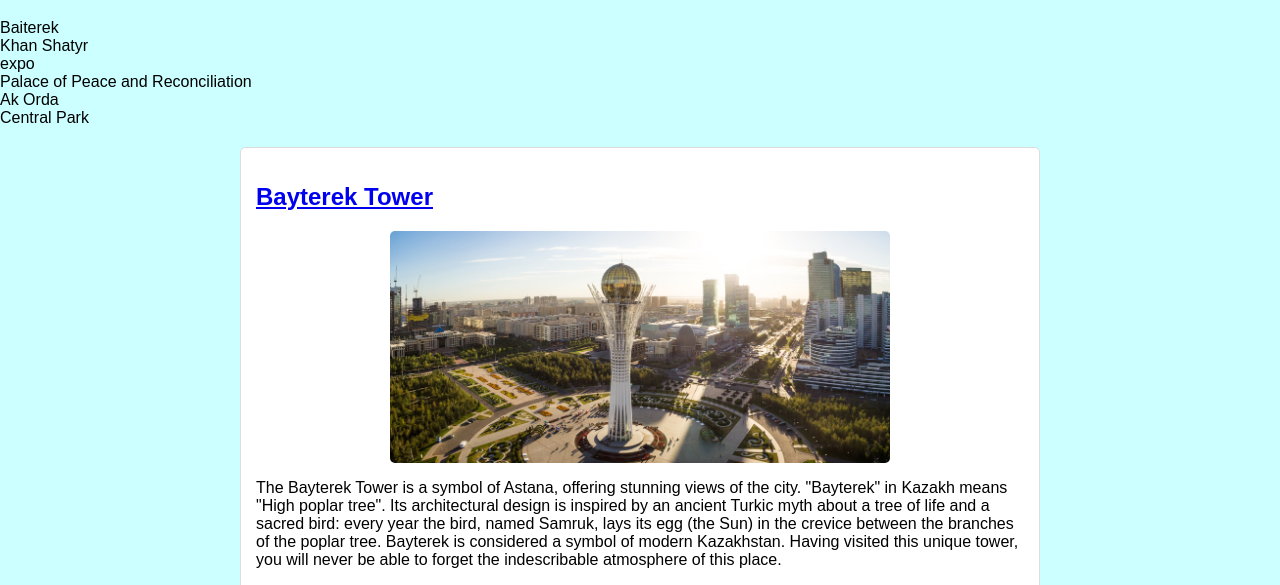
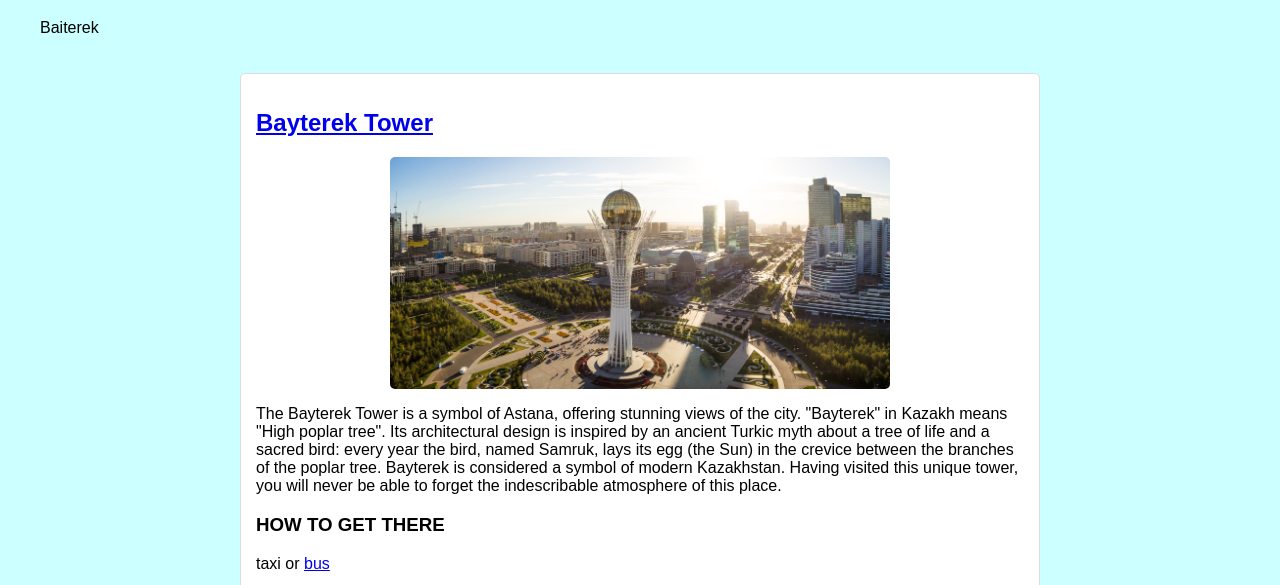
Before and after one commit to satina506/sights, a plain HTML site: page index.html in a window 1280 px wide. Shown: the part 207-792 px from the top of the page. Drawn offline with Linux system fonts and the light colour scheme.

Commit message:
Update index.html

```diff
--- a/index.html
+++ b/index.html
@@ -23,12 +23,7 @@ background-color:#CCFFFF;
 </header>
 
 <h1> Navigation </h1>
-<table> Baiterek </table>
-   <table> Khan Shatyr </table>
-  <table> expo </table>
-  <table> Palace of Peace and Reconciliation </table>
-     <table> Ak Orda </table>
-  <table> Central Park </table>
+<ul> Baiterek </ul>
 
 <main>
 <section id="bayterek">
```
